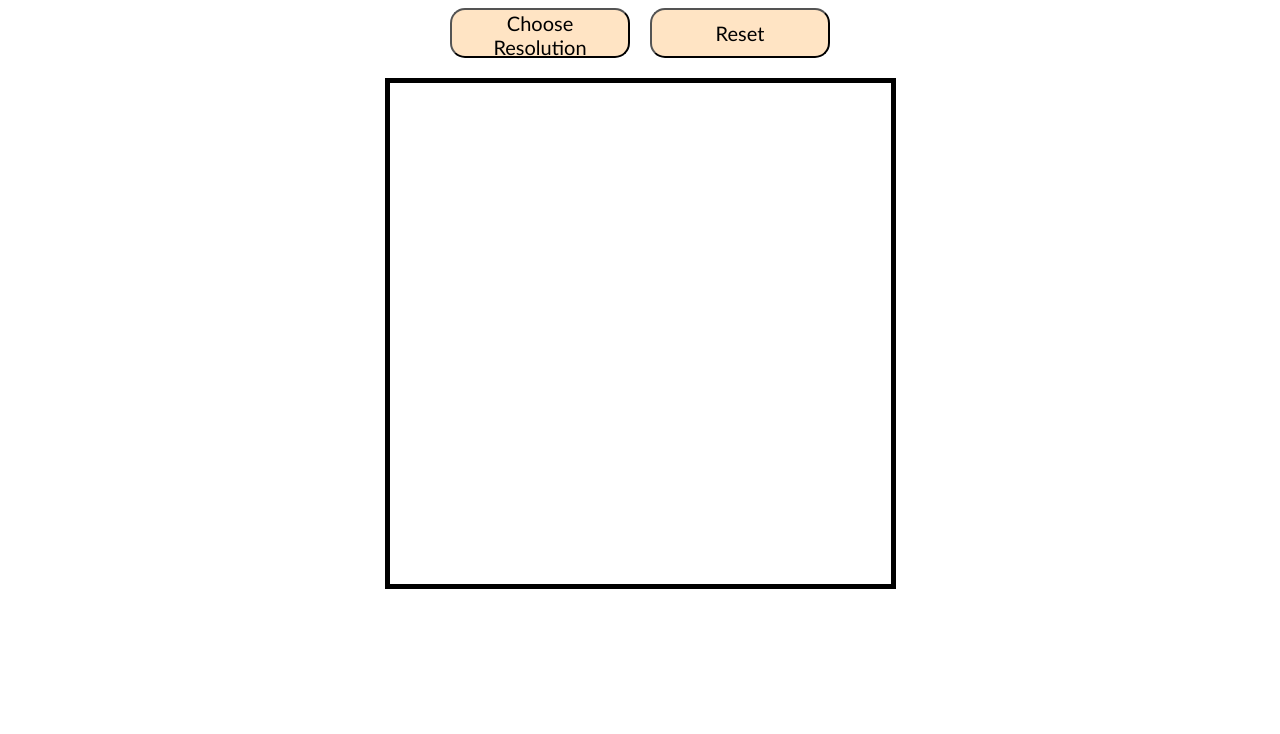
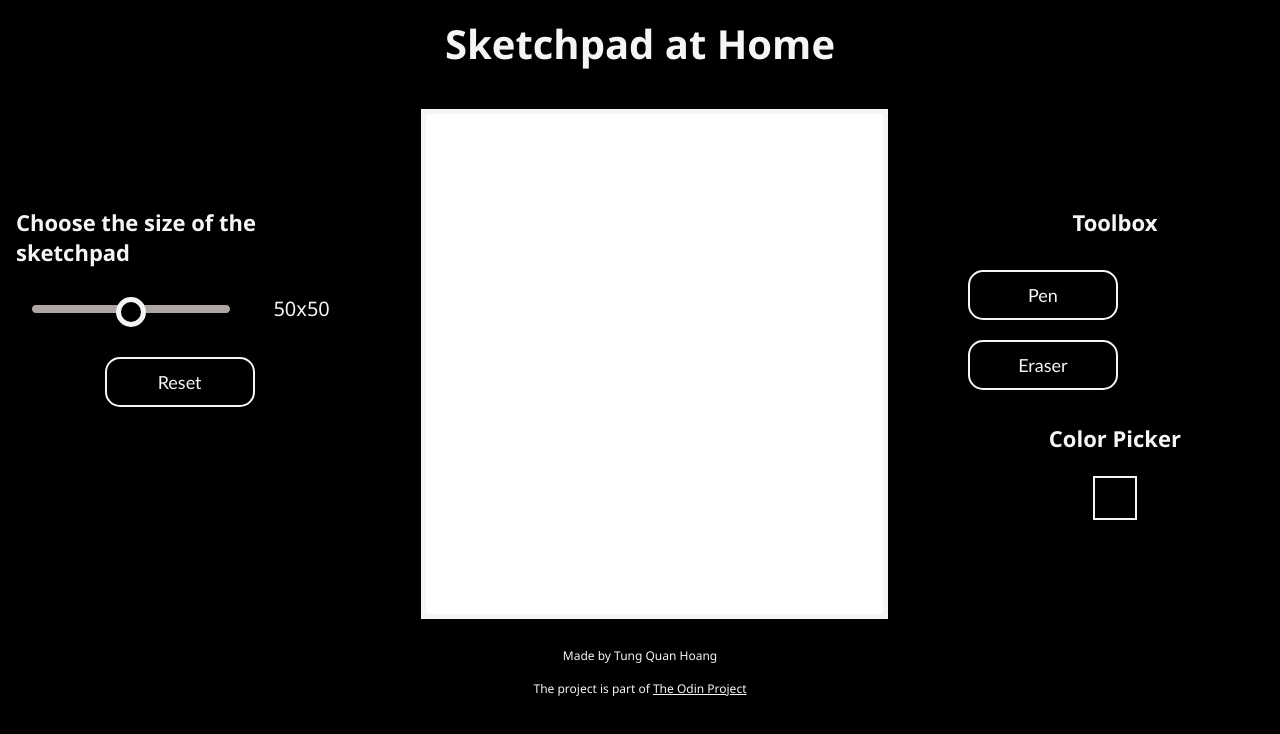
Before and after one commit to Tungquan22/sketch-pad-at-home, a plain HTML site: page index.html in a window 1280 px wide. Drawn offline with Linux system fonts and the light colour scheme.

Commit message:
Finalize structure, extra functionalities and styling.

```diff
--- a/index.html
+++ b/index.html
@@ -8,10 +8,36 @@
     </head>
 
     <body>
-        <div class="buttons">
-            <button class="size-button">Choose Resolution</button>
-            <button class="reset-button">Reset</button>
+        <div class="header">
+            <h1>Sketchpad at Home</h1>
         </div>
-        <div class="grid" id="grid"></div>
+        <div class="main">
+            <div class="toolbox" id="first-toolbox">
+                <div class="size-selection">
+                    <h2 class="title">Choose the size of the sketchpad</h2>
+                    <div class="slider-container">
+                        <input type="range" min="1" max="100" value="50" class="slider" id="grid-size-slider">
+                        <output class="output" id="size-display"></output>
+                    </div>
+                </div>
+                <button class="reset-button">Reset</button>
+            </div>
+            <div class="grid" id="grid"></div>
+            <div class="toolbox" id="second-toolbox">
+                <h2>Toolbox</h2>
+                <div class="tool-box">
+                    <button class="pen-button">Pen</button>
+                    <button class="eraser-button">Eraser</button>
+                </div>
+                <h2>Color Picker</h2>
+                <div class="color-selection">
+                    <input type="color" class="color-picker" id="draw-color" value="#000000">
+                </div>
+            </div>
+        </div>
+        <div class="footer">
+            <p>Made by Tung Quan Hoang</p>
+            <p>The project is part of <a href="https://www.theodinproject.com/">The Odin Project</a></p>
+        </div>
     </body>
 </html>
--- a/main.js
+++ b/main.js
@@ -1,19 +1,50 @@
 const parentGrid = document.getElementById('grid');
 const childSquares = parentGrid.childNodes;
-let gridSize = 16;
+let gridSize = 16; // default grid size
+let drawColor = '#000000'; // default drawing color
+let isPen = true; // default tool (pen or eraser)
 
 let mouseDown = false;
 document.body.onmousedown = () => (mouseDown = true);
 document.body.onmouseup = () => (mouseDown = false);
 
+// Adjust the size of the grid based on a slider
+const slider = document.getElementById('grid-size-slider');
+const sizeDisplay = document.getElementById('size-display');
+sizeDisplay.innerHTML = `${slider.value}x${slider.value}`;
+
+slider.oninput = () => {
+    sizeDisplay.innerHTML = `${slider.value}x${slider.value}`;
+    gridSize = slider.value;
+}
+
+slider.onchange = () => {
+    createGrid(gridSize);
+}
+
+createGrid(gridSize);
+
+// Change between pen or eraser
+const penButton = document.querySelector('.pen-button');
+const eraserButton = document.querySelector('.eraser-button');
+
+penButton.addEventListener('click', function() {
+    isPen = true;
+})
+
+eraserButton.addEventListener('click', function() {
+    isPen = false;
+})
+
+// Adjust the color of the pen based on a color-picker
+const colorPicker = document.getElementById('draw-color');
+colorPicker.oninput = () => {
+    colorPicker.style.backgroundColor = colorPicker.value;
+    drawColor = colorPicker.value;
+}
+
 const resetButton = document.querySelector('.reset-button');
 resetButton.addEventListener('click', resetColor);
-
-const chooseSizeButton = document.querySelector('.size-button');
-chooseSizeButton.addEventListener('click', () => {
-    gridSize = prompt("Please enter a number:");
-    createGrid(gridSize);
-})
 
 // Create the full grid
 function createGrid(size) {
@@ -27,6 +58,8 @@ function createGrid(size) {
         square.addEventListener('mousedown', changeColor);
         parentGrid.appendChild(square);
     }
+
+    resetColor();
 }
 
 // Change the color of an element when clicked
@@ -35,7 +68,11 @@ function changeColor(e) {
         return;
     }
 
-    e.target.style.backgroundColor = 'black';
+    if (isPen) {
+        e.target.style.backgroundColor = drawColor;
+    } else {
+        e.target.style.backgroundColor = 'white';
+    }
 }
 
 // Reset the sketchpad
--- a/styles.css
+++ b/styles.css
@@ -3,27 +3,151 @@ body {
     flex-direction: column;
     justify-content: center;
     align-items: center;
-    gap: 20px;
+    background-color: black;
+}
+
+.main {
+    display: flex;
+    flex-direction: row;
+    justify-content: left;
+    align-items: flex-start;
+    gap: 60px;
+    margin-top: 20px;
+    background-color: black;
 }
 
 button {
-    width: 180px;
+    width: 150px;
     height: 50px;
     font-family: 'Trebuchet MS', 'Lucida Sans Unicode', 'Lucida Grande', 'Lucida Sans', Arial, sans-serif;
+    font-size: 18px;
+    color: whitesmoke;
+    background-color: black;
+    border: whitesmoke 2px solid;
+    border-radius: 15px;
+}
+
+button:hover, .color-picker:hover {
+    opacity: 0.8;
+}
+
+input, output {
+    display: flex;
+    flex-direction: column;
+    padding: 20px;
+    color: whitesmoke;
+    font-family: 'Segoe UI', Tahoma, Geneva, Verdana, sans-serif;
     font-size: 20px;
-    background-color: bisque;
-    border-radius: 15px;
+}
+
+h1 {
+    font-family: 'Segoe UI', Tahoma, Geneva, Verdana, sans-serif;
+    font-size: 40px;
+    margin: 8px;
+    color: whitesmoke;
+}
+
+h2 {
+    font-family: 'Segoe UI', Tahoma, Geneva, Verdana, sans-serif;
+    font-size: 22px;
+    margin: 8px;
+    color: whitesmoke;
+}
+
+p {
+    font-family: 'Segoe UI', Tahoma, Geneva, Verdana, sans-serif;
+    font-size: 12px;
+    margin: 8px;
+    color: whitesmoke;
+}
+
+a {
+    color: whitesmoke;
+}
+
+.header {
+    text-align: center;
+}
+
+.footer {
+    display: flex;
+    flex-direction: column;
+    align-items: center;
 }
 
 .grid {
     display: grid;
     width: 500px;
     height: 500px;
-    padding: 0.5px;
-    border: 5px solid;
+    margin: 10px;
+    border: whitesmoke 5px solid;
+    background-color: whitesmoke;
+    margin-bottom: 20px;
 }
 
-.buttons {
+#first-toolbox, #second-toolbox {
     display: flex;
-    gap: 20px;
+    flex-direction: column;
+    justify-content: center;
+    align-items: center;
+    margin-top: 100px;
+    gap: 15px;
 }
+
+.slider-container {
+    display: flex;
+    flex-direction: row;
+    justify-content: center;
+}
+
+.slider {
+    -webkit-appearance: none;
+    width: 200px;
+    background-color: black;
+}
+
+.slider::-webkit-slider-runnable-track {
+    height: 10px;
+    border: 1px solid black;
+    border-radius: 25px;
+    background: rgb(174, 165, 165);
+}
+
+.slider::-webkit-slider-thumb {
+    -webkit-appearance: none;
+    width: 30px;
+    height: 30px;
+    border-radius: 25px;
+    margin-top: -8px;
+    border: whitesmoke 5px solid;
+    background: black;
+    cursor: pointer;
+}
+
+.color-selection {
+    display: flex;
+    justify-content: center;
+    align-items: center;
+    gap: 15px;
+}
+
+.color-picker {
+    -webkit-appearance: none;
+	border: none;
+	width: 32px;
+	height: 32px;
+    border: whitesmoke 2px solid;
+    background-color: black;
+}
+
+.color-picker::-webkit-color-swatch-wrapper {
+	padding: 0;
+}
+
+.color-picker::-webkit-color-swatch {
+	border: none;
+}
+
+.pen-button, .eraser-button {
+    margin: 10px;
+}
```
